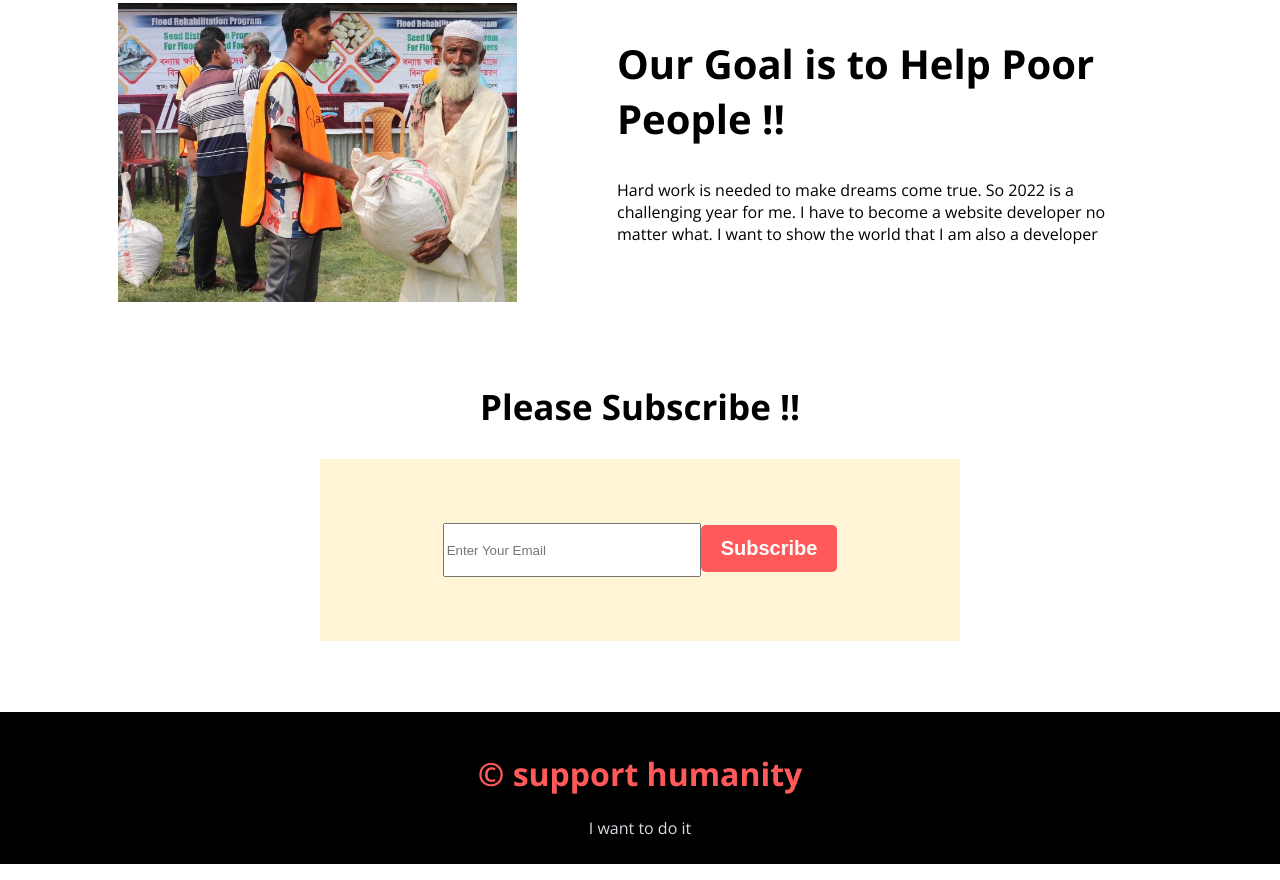
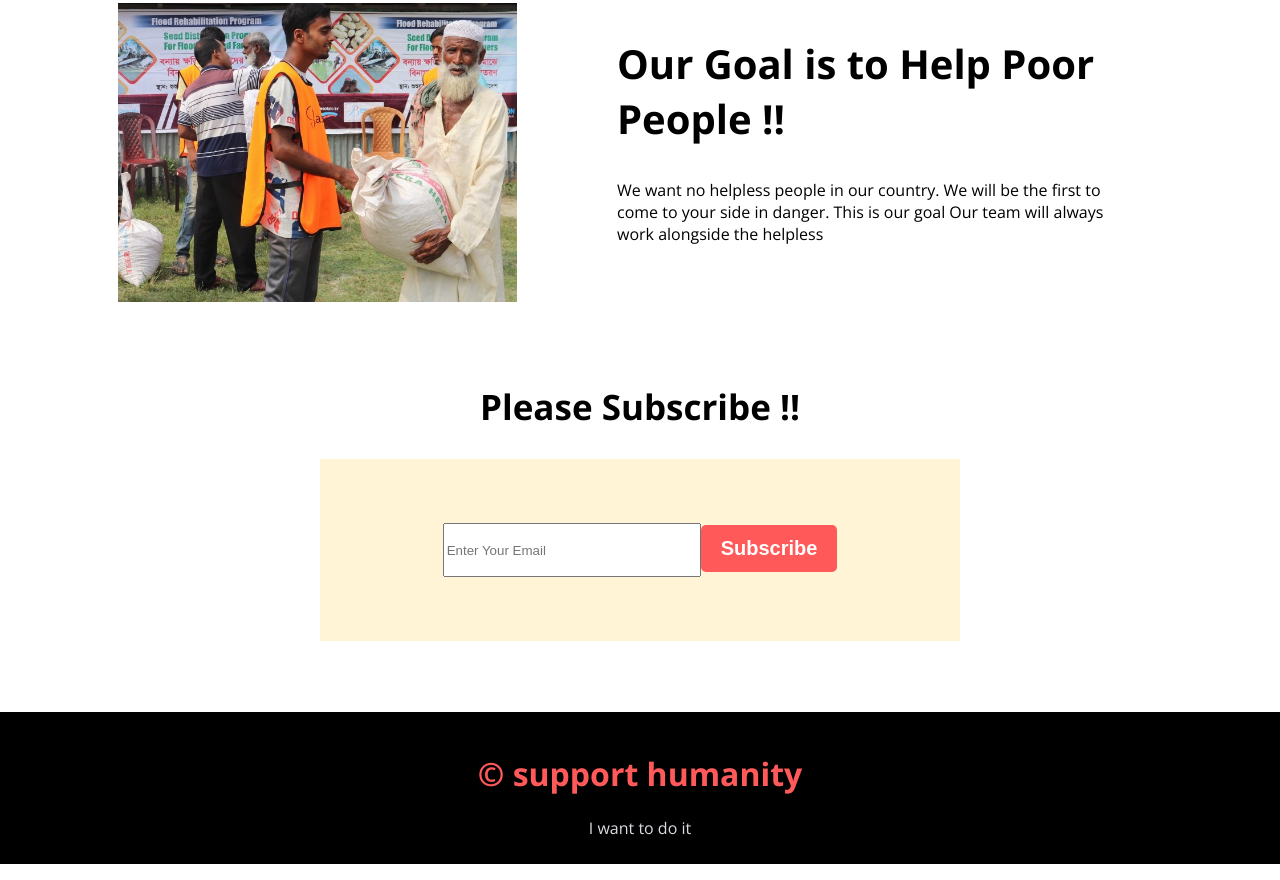
Before and after one commit to jahidulislam3/donet-plan, a plain HTML site: page index.html in a window 1280 px wide. Shown: the part 1489-2369 px from the top of the page. Drawn offline with nearby package versions, Linux system fonts and the light colour scheme.

Commit message:
all complete

```diff
--- a/index.html
+++ b/index.html
@@ -72,8 +72,8 @@
 
         <div class="ourGoalContaint">
             <h1>Our Goal is to Help Poor People !!</h1>
-            <p>Hard work is needed to make dreams come true. So 2022 is a challenging year for me. I have to become a
-                website developer no matter what. I want to show the world that I am also a developer</p>
+            <p>We want no helpless people in our country. We will be the first to come to your side in danger. This is
+                our goal Our team will always work alongside the helpless</p>
         </div>
 
     </section>
```
